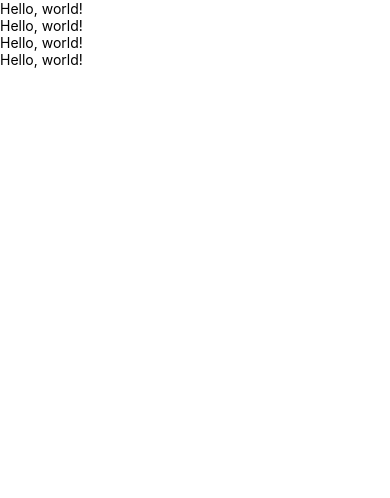
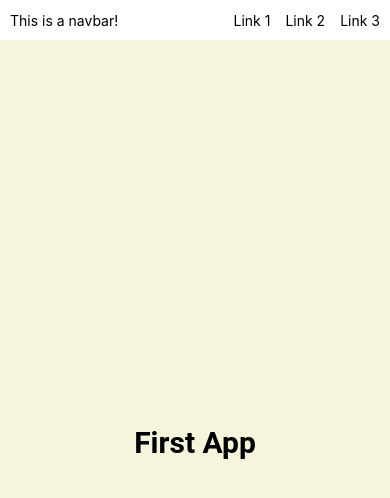
Before and after one commit to gianpaolopapaiz/my_wallet_fe_react_native, a React Native app: screen / in a window 390 px wide. Shown: the top 498 px of the page. Built offline with nearby package versions, Linux system fonts and the light colour scheme.

Commit message:
Wip styling the home page

```diff
--- a/App.js
+++ b/App.js
@@ -1,17 +1,39 @@
 import React from 'react';
-import { View, Text, SafeAreaView } from "react-native";
+import {
+  View,
+  Text,
+  SafeAreaView,
+  StyleSheet
+} from 'react-native';
+import NavBar from './components/NavBar'
 
 const App = () => {
   return (
-    <SafeAreaView>
-      <View>
-        <Text>Hello, world!</Text>
-        <Text>Hello, world!</Text>
-        <Text>Hello, world!</Text>
-        <Text>Hello, world!</Text>
+    <SafeAreaView style={styles.safeContainer}>
+      <NavBar/>
+      <View style={styles.container}>
+        <Text style={[styles.titleText]}>First App</Text>
       </View>
     </SafeAreaView>
   );
 };
 
+const styles = StyleSheet.create({
+  safeContainer: {
+    backgroundColor: 'beige',
+    paddingVertical: 30,
+    flexGrow: 1
+  },
+  titleText: {
+    fontWeight: 'bold',
+    fontSize: 30,
+    fontFamily: 'Roboto'
+  },
+  container: {
+    alignItems: 'center',
+    justifyContent: 'center',
+    flex: 1
+  }
+});
+
 export default App;
--- /dev/null
+++ b/components/NavBar.js
@@ -0,0 +1,47 @@
+import {
+  StyleSheet,
+  View,
+  Text
+} from 'react-native'
+
+const NavBar = () => {
+  return (
+    <View style={styles.container}>
+      <View>
+        <Text>
+          This is a navbar!
+        </Text>
+      </View>
+      <View style={styles.navLinks}>
+        <Text style={styles.rowGap}>
+          Link 1
+        </Text>
+        <Text style={styles.rowGap}>
+          Link 2
+        </Text>
+        <Text style={styles.rowGap}>
+          Link 3
+        </Text>
+      </View>
+    </View>
+  )
+}
+
+const styles = StyleSheet.create({
+  container: {
+    height: 40,
+    paddingHorizontal: 10,
+    backgroundColor: 'white',
+    flexDirection: 'row',
+    alignItems: 'center',
+    justifyContent: 'space-between'
+  },
+  navLinks: {
+    flexDirection: 'row'
+  },
+  rowGap: {
+    marginLeft: 15
+  }
+})
+
+export default NavBar;
```
